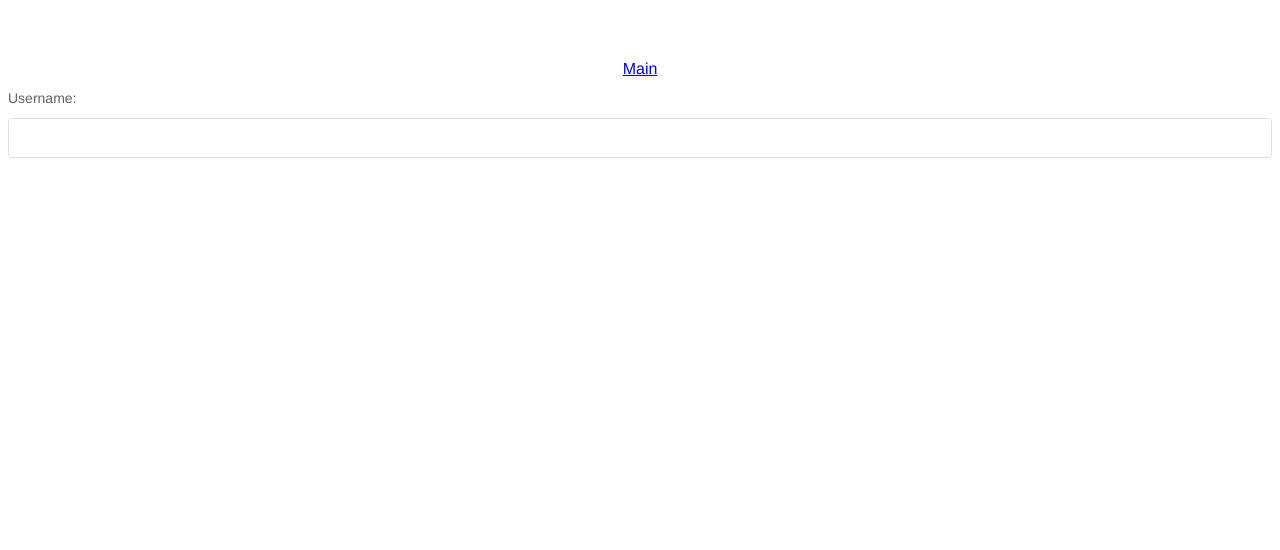
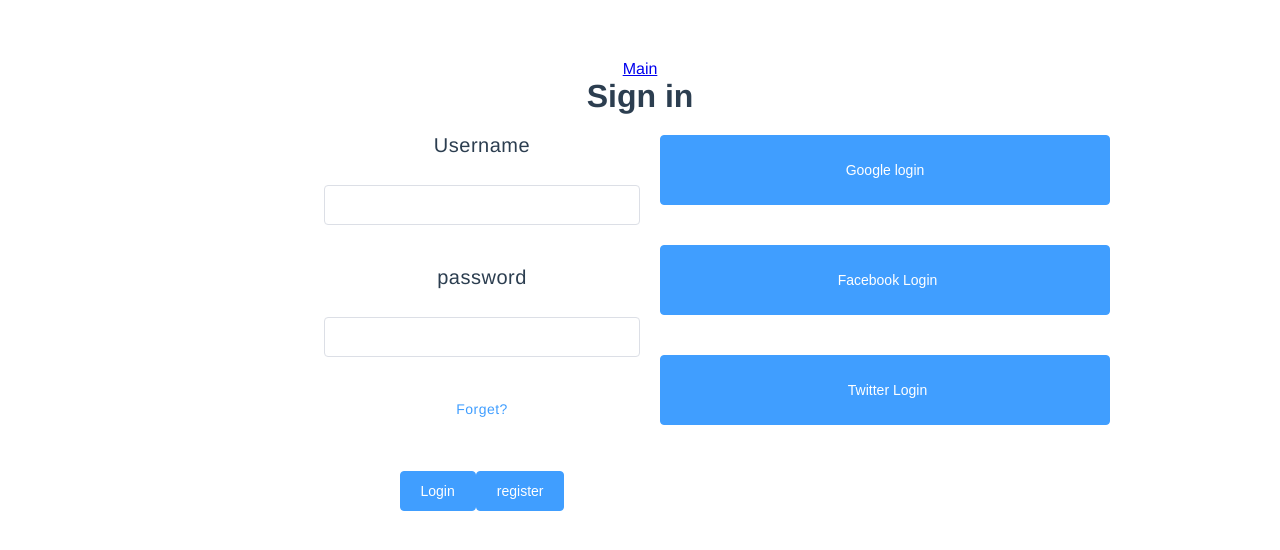
Before and after one commit to timothyshen/BookShelf, a Vue app in the folder frontend/: page /#/ in a window 1280 px wide. Shown: the top 550 px of the page. Built offline with nearby package versions, Linux system fonts and the light colour scheme.

Commit message:
login done, register page done

```diff
--- a/frontend/src/App.vue
+++ b/frontend/src/App.vue
@@ -1,16 +1,13 @@
 <template>
   <div id="app">
-    <head></head>
     <router-link to="/home">Main</router-link>
     <router-view/>
   </div>
 </template>
 
 <script>
-  import head from "./components/head";
 export default {
   name: 'App',
-  components: {head}
 }
 </script>
 
--- a/frontend/src/router/index.js
+++ b/frontend/src/router/index.js
@@ -2,9 +2,9 @@
 import Router from 'vue-router'
 import HelloWorld from '@/components/HelloWorld'
 import top_chart from '@/views/Chart/top_chart'
-import Log_in from "../views/user_login/Log_in";
+import login from "../views/user_login/login";
 import reader_register from "../views/user_login/reader_register/reader_register";
-
+import headbar from "../views/head/headbar";
 Vue.use(Router)
 
 export default new Router({
@@ -12,10 +12,10 @@
     {
       path: '/',
       name: 'login',
-      component: Log_in
+      component: login
     },
     {
-      path: '/home',
+      path: '/index',
       name: 'top_chart',
       component: top_chart
     },
@@ -23,6 +23,11 @@
       path: '/register',
       name: 'register',
       component: reader_register
+    },
+    {
+      path:'/headbar',
+      name:'headbar',
+      component: headbar
     }
   ]
 })
--- /dev/null
+++ b/frontend/src/views/head/headbar.vue
@@ -0,0 +1,27 @@
+<template>
+  <el-header>
+    <el-row :gutter="24">
+      <el-col :span="8"><!--logo and nav-->
+        <img/>
+        <
+      </el-col>
+      <el-col :span="8">
+
+      </el-col>
+      <el-col :span="8">
+
+      </el-col>
+    </el-row>
+
+  </el-header>
+</template>
+
+<script>
+    export default {
+        name: "headbar"
+    }
+</script>
+
+<style scoped>
+
+</style>
--- a/frontend/src/views/user_login/Log_in.vue
+++ /dev/null
@@ -1,33 +0,0 @@
-<template>
-  <div>
-    <el-form>
-      <el-form-item label="Username:">
-        <el-input></el-input>
-      </el-form-item>
-    </el-form>
-  </div>
-</template>
-
-<script>
-  import {login_one} from '../../api/api';
-    export default {
-        name: "Log_in",
-        methods:{
-          isLogin(){
-            let that = this;
-            login_one({
-              password: that.password,
-              username: that.username
-            }).catch(function (error) {
-              console.log(error.response);
-              that.error.username = error.username?error.username[0]:'';
-              that.error.password = error.password?error.password[0]:'';
-            })
-          }
-        }
-    }
-</script>
-
-<style scoped>
-
-</style>
--- /dev/null
+++ b/frontend/src/views/user_login/login.vue
@@ -0,0 +1,113 @@
+<template>
+  <el-row class="main body">
+    <h1>Sign in</h1>
+    <el-col :span="6" :offset="6">
+      <el-form :model="loginForm">
+        <el-form-item>
+          <div class="login_text">
+            Username
+          </div>
+          <el-input type="text" v-model="loginForm.username"></el-input>
+        </el-form-item>
+        <el-form-item>
+          <div class="login_text">
+            password
+          </div>
+          <el-input type="password" v-model="loginForm.password"></el-input>
+        </el-form-item>
+        <el-form-item>
+          <div>
+            <el-link class="forget_link" type="primary">Forget?</el-link>
+          </div>
+        </el-form-item>
+        <el-form-item>
+          <el-button type="primary" @click="isLogin">Login</el-button>
+          <router-link :to="'/register'" target = _blank><el-button type="primary">register</el-button></router-link>
+        </el-form-item>
+      </el-form>
+    </el-col>
+    <el-col :span="6">
+      <div class="button_wrap">
+        <el-button class="selfButton" type="primary" icon="" size="medium"><span>Google login</span></el-button>
+      </div>
+      <div class="button_wrap">
+        <el-button class="selfButton" type="primary" icon="el-icon-google"><span>Facebook Login</span></el-button>
+      </div>
+      <div class="button_wrap">
+        <el-button class="selfButton" type="primary" icon="el-icon-google"><span>Twitter Login</span></el-button>
+      </div>
+    </el-col>
+  </el-row>
+</template>
+<script>
+  import {login_one} from '../../api/api';
+
+  export default {
+    name: "login",
+    data() {
+      return {
+        loginForm: {
+          username: '',
+          password: ''
+        },
+        autoLogin: false,
+        error: false,
+        userNameError: '',
+        parseWordError: ''
+      }
+    },
+    methods: {
+      isLogin: function () {
+        let that = this;
+        login_one({
+          password: that.loginForm.password,
+          username: that.loginForm.username
+        }).then((response) => {
+          console.log(response);
+          //本地存储用户信息
+          cookie.setCookie('name', that.loginForm.password, 7);
+          cookie.setCookie('token', response.data.token, 7)
+          //存储在store
+          // 更新store数据
+          that.$store.dispatch('setInfo');
+          //跳转到首页页面
+          this.$router.push({name: 'index'})
+        }).catch(function (error) {
+          if ("non_field_errors" in error) {
+            that.error = error.non_field_errors[0];
+          }
+          if ("username" in error) {
+            that.userNameError = error.username[0];
+          }
+          if ("password" in error) {
+            that.parseWordError = error.password[0];
+          }
+        });
+      }
+    }
+  }
+</script>
+
+<style>
+  h1 {
+    font-weight: bold;
+    margin: 0;
+  }
+
+  .login_text, .forget_link {
+    font-size: 20px;
+    font-weight: 100;
+    line-height: 20px;
+    letter-spacing: 0.5px;
+    margin: 20px 0 30px;
+  }
+
+  .button_wrap {
+    padding: 20px;
+  }
+
+  .selfButton {
+    height: 70px;
+    width: 450px;
+  }
+</style>
--- a/frontend/src/views/user_login/reader_register/reader_register.vue
+++ b/frontend/src/views/user_login/reader_register/reader_register.vue
@@ -1,40 +1,39 @@
 <template>
   <div>
-    <head></head><!--最外层-->
     <el-col :span="12" :offset="6">
-      <el-form ref="form" v-model="form_data" label-width="180px" :label-position="labelPosition">
-        <el-form-item label="username:">
-          <el-input type="text" v-model="form_data.username">username</el-input>
+      <el-form :model="registerForm" ref="registerForm" :rules="rules" label-width="100px" :label-position="labelPosition">
+        <el-form-item label="Username" prop="username">
+          <el-input type="text" v-model="registerForm.username">username</el-input>
         </el-form-item>
-        <el-form-item label="Password:">
+        <el-form-item label="Password:" prop="password">
           <el-input
             type="password"
-            v-model="form_data.password"
+            v-model="registerForm.password"
             show-password>password</el-input>
         </el-form-item>
-        <el-form-item label="Confirm password:">
+        <el-form-item label="Confirm password:" prop="checkPass">
           <el-input
             type="password"
-            v-model="form_data.password_two"
+            v-model="registerForm.checkPass"
             show-password>password</el-input>
         </el-form-item>
-        <el-form-item label="Gender:">
-          <el-radio-group v-model="form_data.gender">
+        <el-form-item label="Gender:" prop="gender">
+          <el-radio-group v-model="registerForm.gender">
             <el-radio label="m">Male</el-radio>
             <el-radio label="f">Female</el-radio>
           </el-radio-group>
         </el-form-item>
-        <el-form-item label="Email:" >
-          <el-input type="email" v-model="form_data.email"/>
+        <el-form-item label="Email:" prop="email">
+          <el-input type="email" v-model="registerForm.email"/>
         </el-form-item>
-        <el-form-item label="Date of Birth">
+        <el-form-item label="Date of Birth" prop="birthday">
           <el-date-picker
-            v-model="form_data.birthday"
+            v-model="registerForm.birthday"
             type="date"
             placeholder="pick a date">
           </el-date-picker>
         </el-form-item>
-        <el-form-item label="Avatar">
+        <el-form-item label="Avatar" prop="avatar">
           <el-upload
             :before-upload="beforeAvatarUpload"
             :on-success="handleAvatarSuccess"
@@ -46,7 +45,7 @@
           </el-upload>
         </el-form-item>
         <el-button type="primary" @click="isRegister">Rgister</el-button>
-        <el-button @click="resetForm('form_data')">Reset</el-button>
+        <el-button @click="resetForm('registerForm')">Reset</el-button>
       </el-form>
     </el-col>
   </div>
@@ -55,24 +54,48 @@
 <script>
   import {login} from '../../../api/api'
   import cookie from "../../../static/cookie/cookie";
-  import head from "../../../components/head";
     export default {
-      components: {head},
       name: "register",
       data() {
-        return {
+        let validatePass = (rule, value, callback) => {
+          if (value === '') {
+            callback(new Error('Please enter the password'));
+          } else if (this.registerForm.checkPass !== ''){
+            this.$refs.registerForm.validateField('checkPass');
+          }
+        };
+        let validatePass2 = (rule, value, callback) => {
+          if (value === ''){
+            callback(new Error('Please reenter the password'));
+          } else if(value !== this.registerForm.password){
+            callback(new Error('The password is not the same'));
+          } else {
+            callback();
+          }
+        }
+        return{
           labelPosition: 'left',
-          form_data:{
+          imageUrl: '',
+          registerForm: {
             username: '',
             password: '',
-            password_two: '',
+            checkPass: '',
             gender: 'm',
-            birthday:'',
-            email:''
+            birthday: '',
+            email: '',
+            avatar: ''
           },
           error: {
             password: '',
             username: ''
+          },
+          rules: {
+            password: [{
+              validator: validatePass, trigger: 'blur'
+            }],
+            checkPass:[{
+              validator: validatePass2, trigger:'blur'
+            }]
           }
         }
       },
@@ -80,8 +103,8 @@
           isRegister(){
             let that = this;
             login({
-              password: that.form_data.password,
-              username: that.form_data.username,
+              password: that.registerForm.password,
+              username: that.registerForm.username,
             },{
               auth:{
                 username: 't.shen',
@@ -98,21 +121,25 @@
               that.error.password = error.password?error.password[0]:'';
             });
           },
-        handleAvatarSuccess(res, file){
+          handleAvatarSuccess(res, file){
             this.imageURL = URL.createObjectURL(file.raw);
-        },
-        beforeAvatarUploade(file){
-            const isJPG = file.type === 'image/jpeg';
-            const isLt2M = file.size / 1024 /1024 < 2;
-            if(isJPG){
-              console('error')
+          },
+          beforeAvatarUpload(file){
+              const isJPG = file.type === 'image/jpeg';
+              const isLt2M = file.size / 1024 /1024 < 2;
+            if (!isJPG) {
+              this.$message.error('The picture should be a JPEG file');
             }
-        },
+            if (!isLt2M) {
+              this.$message.error('The picture size should be less than 2MB!');
+            }
+            return isJPG && isLt2M;
+          },
         resetForm(formName) {
-          this.$nextTick(()=>{
+          this.$nextTick(() => {
             this.$refs[formName].resetFields();
           })
-        },
+        }
       }
     }
 </script>
```
Also changed, not shown: frontend/src/components/head.vue (deleted, +0 -90 lines).
